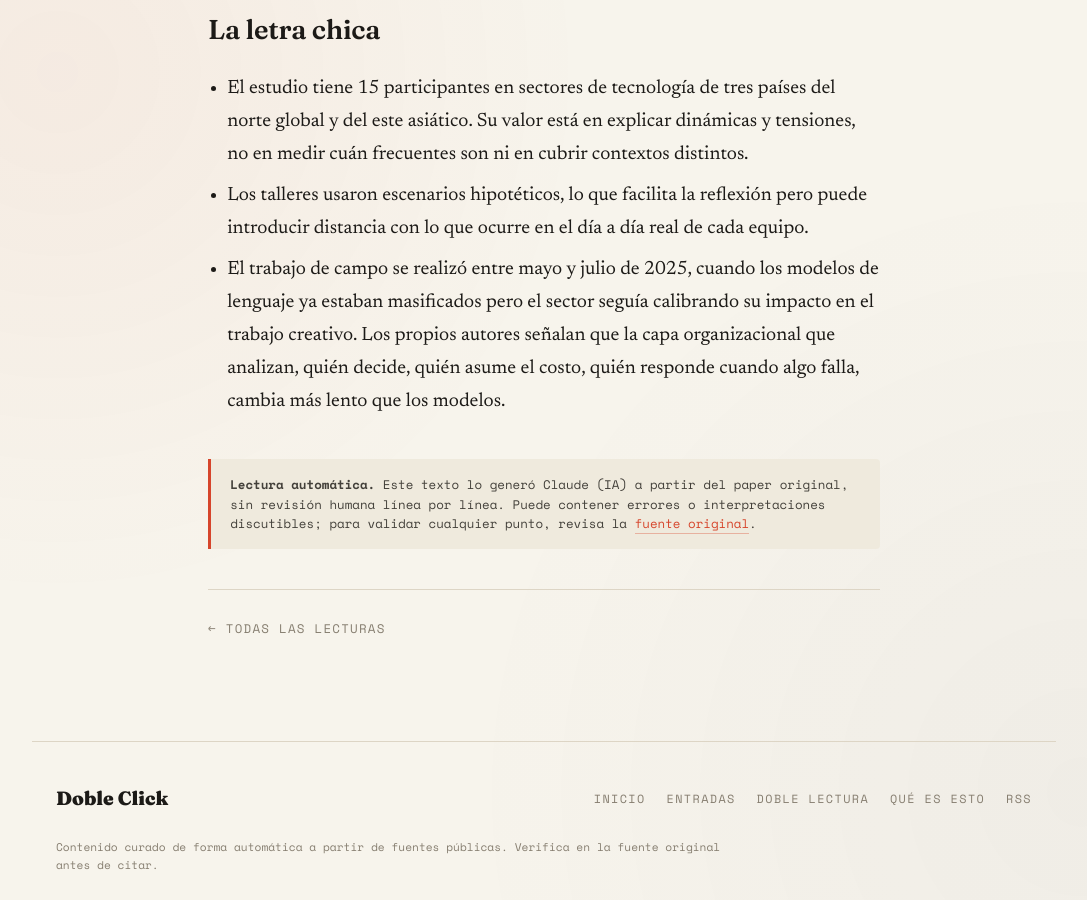
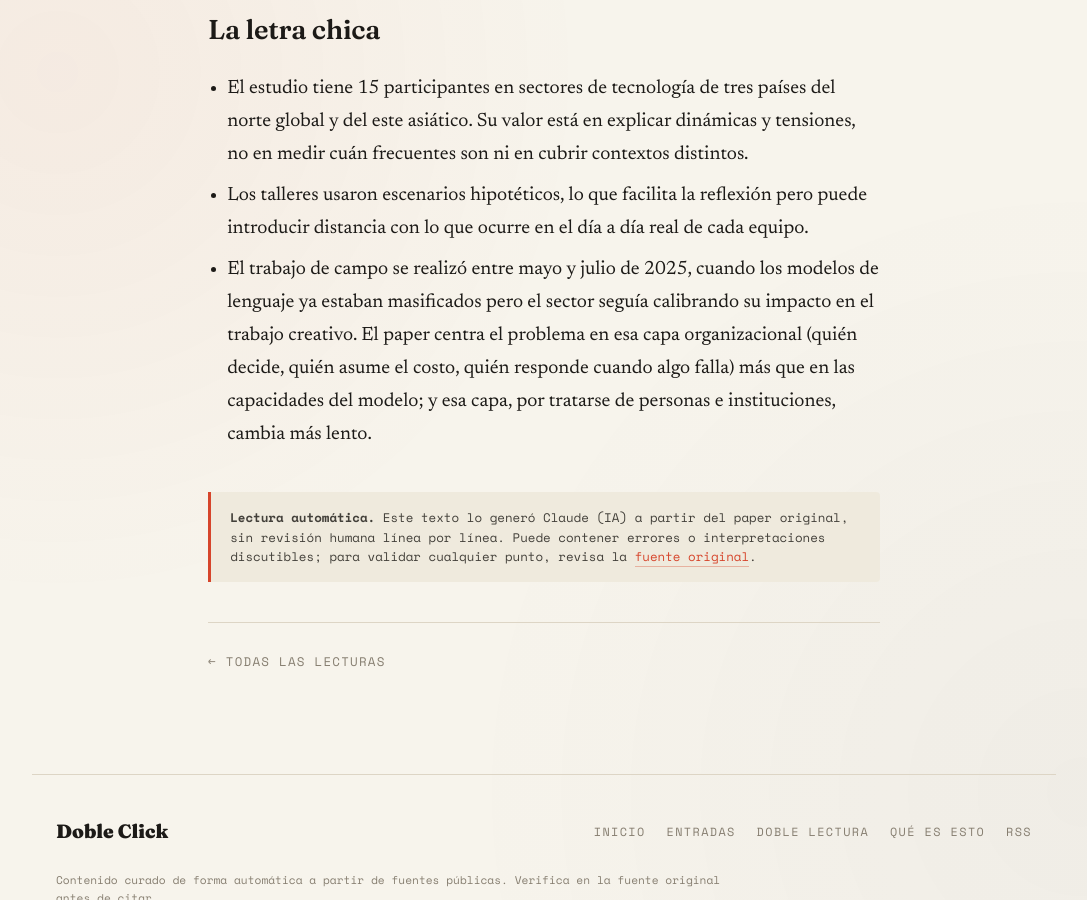
Before and after one commit to jaguridi/doble-click-blog, a Jekyll site: the page built from _lecturas/eficiencia-ia-diseno.md, in a window 1280 px wide and 900 px high, scrolled down 4417 px. Shown: the whole window, without its empty margins (96-1183 px from the left). Built offline with Jekyll 4.4.1, drawn with Linux system fonts in a browser that asks for light colours.

Commit message:
Doble Lectura #2: corrige sobre-atribucion, paper_publicado y agrega paper_archivo
Co-Authored-By: Claude Opus 4.8 (1M context) <noreply@anthropic.com>

```diff
--- a/_lecturas/eficiencia-ia-diseno.md
+++ b/_lecturas/eficiencia-ia-diseno.md
@@ -47,4 +48,4 @@ Lo que sí traduce directamente, sin importar el contexto, es la pregunta que el
 
 - El estudio tiene 15 participantes en sectores de tecnología de tres países del norte global y del este asiático. Su valor está en explicar dinámicas y tensiones, no en medir cuán frecuentes son ni en cubrir contextos distintos.
 - Los talleres usaron escenarios hipotéticos, lo que facilita la reflexión pero puede introducir distancia con lo que ocurre en el día a día real de cada equipo.
-- El trabajo de campo se realizó entre mayo y julio de 2025, cuando los modelos de lenguaje ya estaban masificados pero el sector seguía calibrando su impacto en el trabajo creativo. Los propios autores señalan que la capa organizacional que analizan, quién decide, quién asume el costo, quién responde cuando algo falla, cambia más lento que los modelos.
+- El trabajo de campo se realizó entre mayo y julio de 2025, cuando los modelos de lenguaje ya estaban masificados pero el sector seguía calibrando su impacto en el trabajo creativo. El paper centra el problema en esa capa organizacional (quién decide, quién asume el costo, quién responde cuando algo falla) más que en las capacidades del modelo; y esa capa, por tratarse de personas e instituciones, cambia más lento.
```
Also changed, not shown: other parts of _lecturas/eficiencia-ia-diseno.md (+2 -1 lines).
